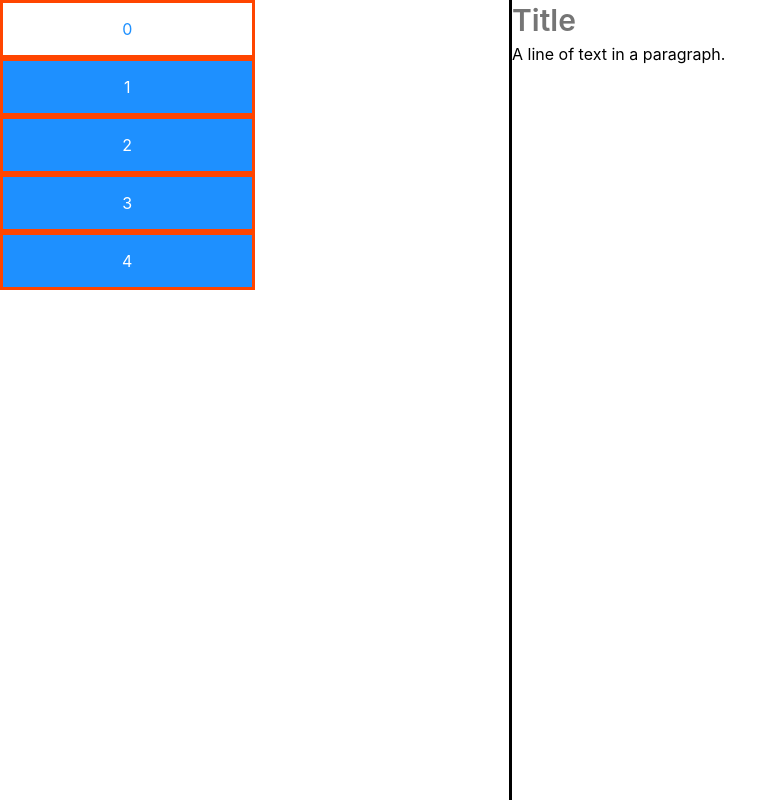
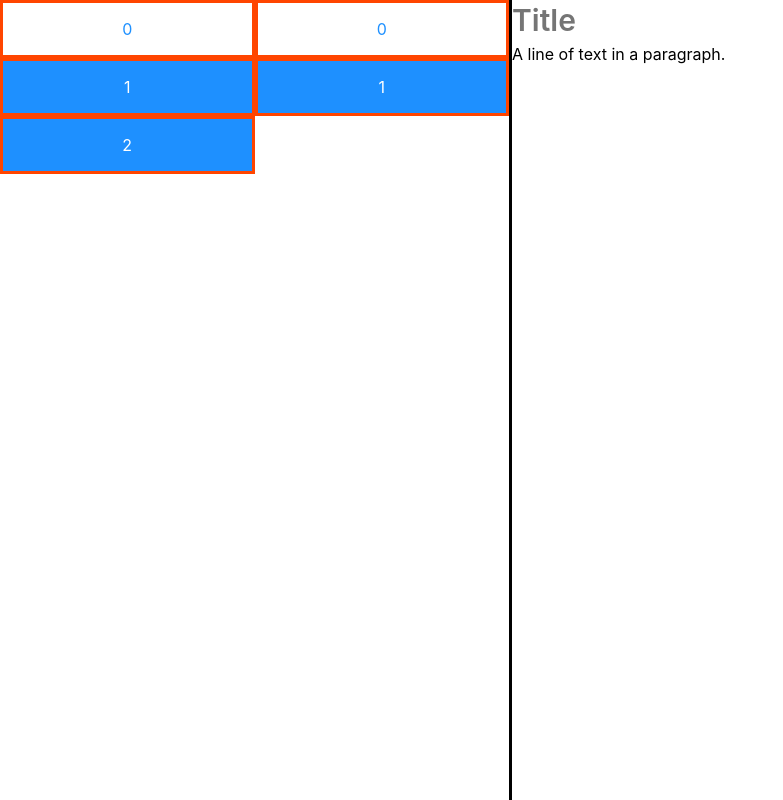
Before and after one commit to hussamkhatib/hashnote, a React (Create React App) app: page / in a window 1280 px wide. Shown: the whole page, without its empty margins (0-783 px from the left). Built offline with nearby package versions, Linux system fonts and the light colour scheme.

Commit message:
add hierarchical struncture(2-D)
 folder/file structure

```diff
--- a/src/components/Nav.js
+++ b/src/components/Nav.js
@@ -10,20 +10,29 @@ display: flex;
 const Flex = styled.div`
 flex: 1;`
 
-const Nav = ({ Active,setActiveIndex }) => {
+const Nav = ({ FolderActive,FileActive,setFolderIndex,setFileIndex }) => {
     return (
         <NavBar>
             <Flex>
-            {Array.from({length: 5}).map((item,index) => (
+            {Array.from({length: 3}).map((item,index) => (
                 <Folder
-                    setActiveIndex={setActiveIndex}
-                    Active ={Active}
+                    setActiveIndex={setFolderIndex}
+                    Active ={FolderActive}
                     index={index}
                     key={index}/>
             )
             )}
             </Flex>
-            <Flex />
+            <Flex >
+            {Array.from({length: 2}).map((item,index) => (
+                <Folder
+                    setActiveIndex={setFileIndex}
+                    Active ={FileActive}
+                    index={index}
+                    key={index}/>
+            )
+            )}
+            </Flex>
         </NavBar>
     )
 }
--- a/src/components/Wrapper.js
+++ b/src/components/Wrapper.js
@@ -17,21 +17,30 @@ const Wrapper = () => {
           children: [{ text: 'A line of text in a paragraph.' }],
         },
       ])
-    const [notes,setNotes] = useState(Array(5).fill(value))
+    const [notes,setNotes] = useState(Array.from({length:3}).map(()=> [value,value]))
     const [activeNote,setActiveNote] = useState([0,0])
 
     function handleChange3 (value) {
         setValue(value)
-        setNotes([notes[activeNote[0]]=value,...notes].slice(1))
+        setNotes([notes[activeNote[0]][activeNote[1]]=value,...notes].slice(1))
     }
-    function setActiveIndex (index) {
-        setActiveNote([index,0])
-        setValue(notes[index])
+
+    function setFolderIndex (index) {
+        setActiveNote([index,activeNote[1]])
+        setValue(notes[index][activeNote[1]])
+        console.log(notes)
+    }
+    function setFileIndex(index){
+        setActiveNote([activeNote[0],index])
+        setValue(notes[activeNote[0]][index])
+        console.log(notes)
     }
 
     return (
         <Container>
-            <Nav Active={activeNote[0]} setActiveIndex={setActiveIndex}/>
+            <Nav FolderActive={activeNote[0]} FileActive={activeNote[1]}
+            setFolderIndex={setFolderIndex}
+            setFileIndex={setFileIndex}/>
             <TextEditor value={value} handleChange3={handleChange3}/>
         </Container>
     )
```
Also changed, not shown: 1 other file (tests, documents, lock files or other folders).
